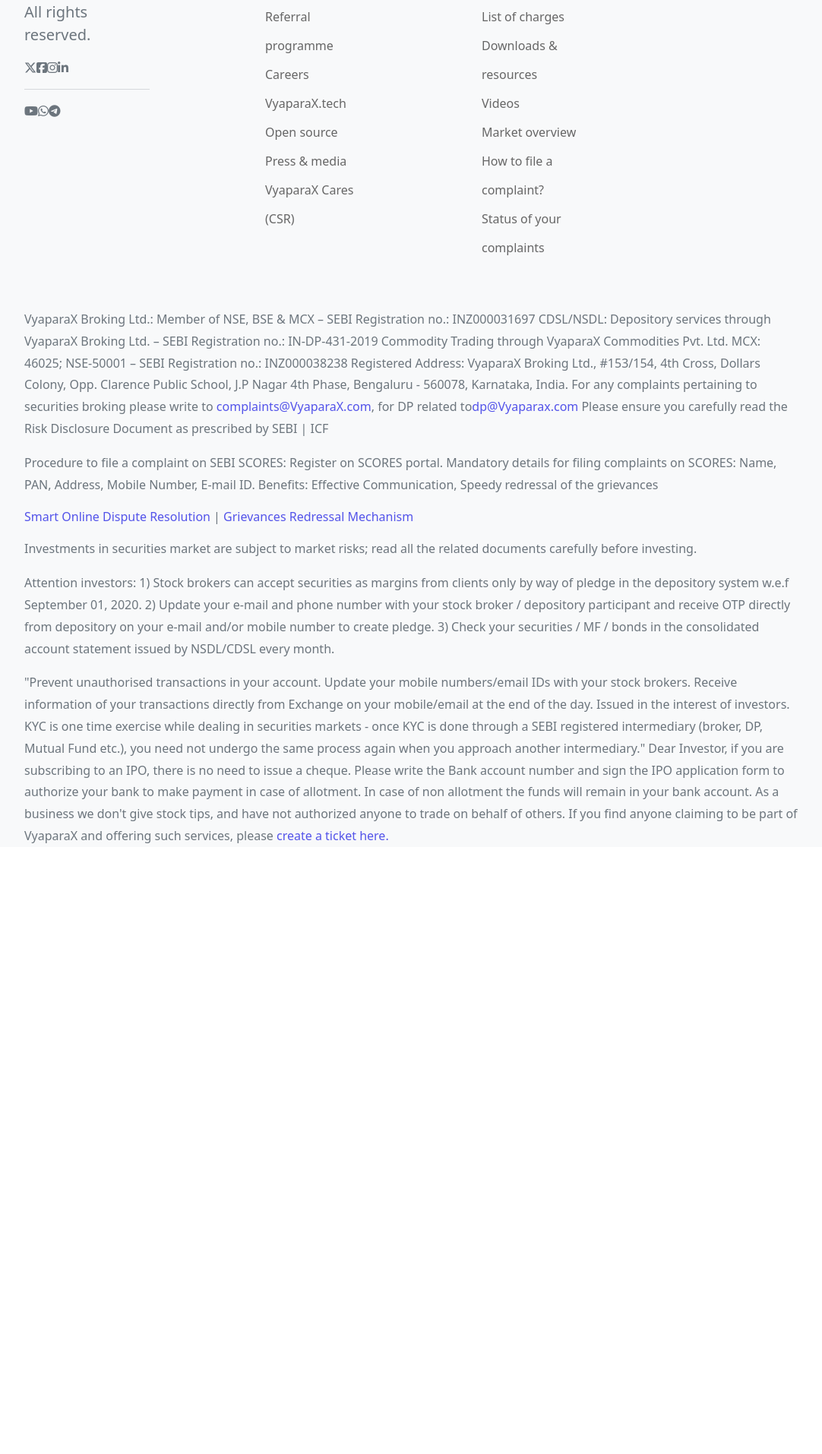
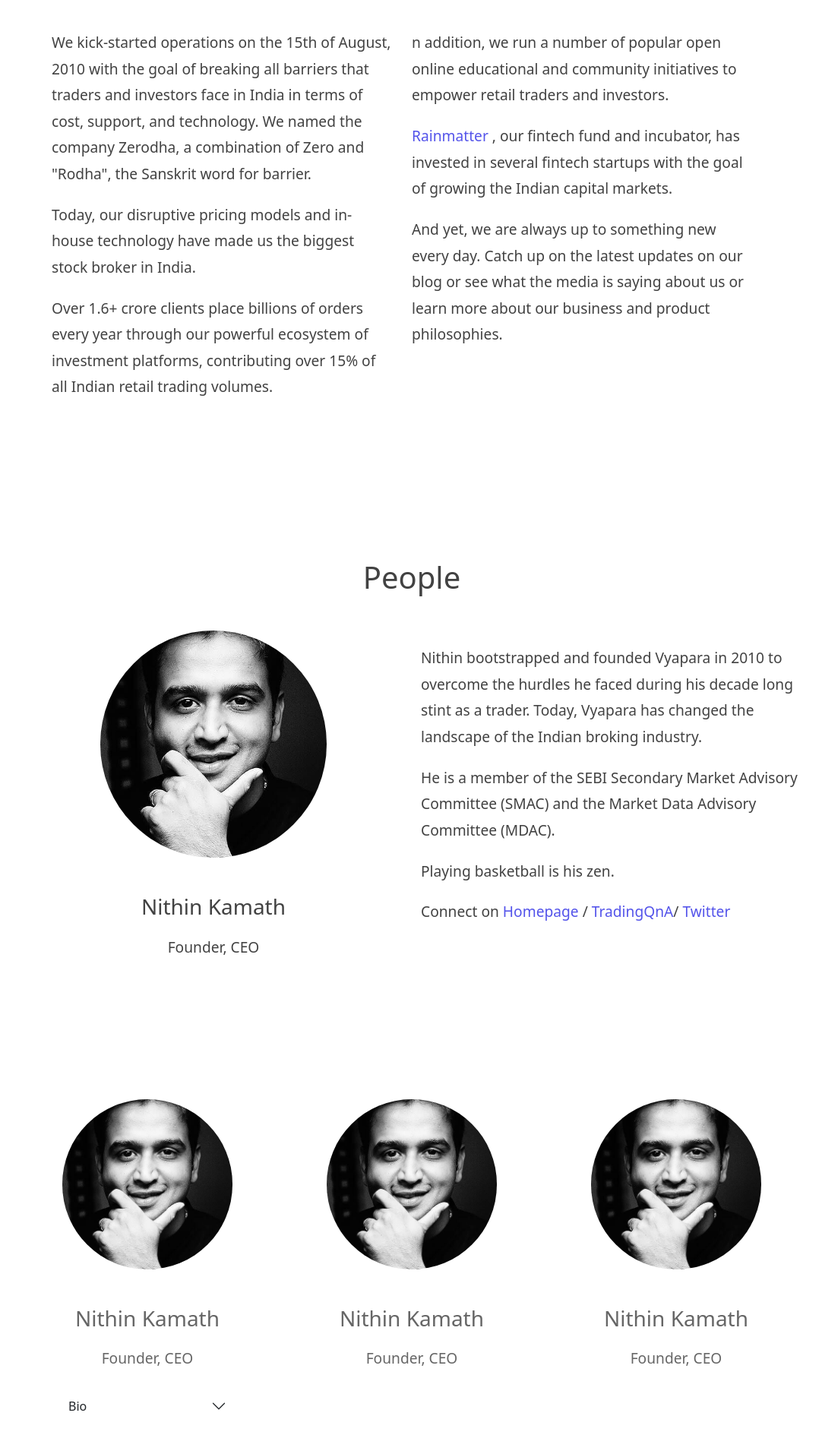
Before and after one commit to HarvinderKaur04/FrontendVX, a React (Vite) app: page /about in a window 1280 px wide. Shown: the part 426-2340 px from the top of the page at 76% size, without its empty margins (98-1180 px from the left). Before the commit the page ends 1557 px from the top, so only its background shows below. Built offline with nearby package versions, Linux system fonts and the light colour scheme.

Commit message:
about completed

```diff
--- a/src/index.css
+++ b/src/index.css
@@ -12,6 +12,7 @@
   -webkit-font-smoothing: antialiased;
   -moz-osx-font-smoothing: grayscale;
 }
+
 body {
 
   color: #424242;
@@ -21,8 +22,9 @@
 a {
   color: #3939e7dc;
   text-decoration: inherit;
-  font-size: 1rem;
+  font-size: 1.2rem;
 }
+
 a:hover {
   color: #535bf2;
 }
@@ -40,36 +42,72 @@
     color: #213547;
     background-color: #ffffff;
   }
+
   a:hover {
     color: #747bff;
   }
 
 }
 
-.list-style{
+.list-style {
   list-style-type: none;
   line-height: 2rem;
   font-weight: 500;
   font-size: 2rem;
 }
-.list-head{
+
+.list-head {
   font-size: 1.8rem;
   margin-bottom: 10px;
 }
 
-.footer-p{
+.footer-p {
   font-size: 1rem;
   line-height: 1.8;
 
 }
-.footer li a{
+
+.footer li a {
   color: #666;
 
 }
+
 /* navbar items */
-.nav-item{
-  margin-left: 20px;
-  font-size:1.25rem;
+.nav-item {
+  margin-left: 30px;
+  font-size: 1.25rem;
 
 
 }
+
+.p {
+  font-size: 1.2rem;
+  line-height: 1.8;
+  margin-bottom: 15px;
+  margin-block-start: 1em;
+  margin-block-end: 1em;
+
+}
+
+.team {
+  padding: 20px 50px;
+  text-align: center;
+  align-items: center;
+  color: #666;
+}
+
+.accordion-button {
+
+  background-color: none !important;
+  border: none !important;
+  box-shadow: none !important;
+  text-align: center !important;
+}
+
+.accordion {
+  border: none !important;
+  box-shadow: none !important;
+  background-color: none !important;
+
+
+}
--- a/src/landing_page/Navbar.jsx
+++ b/src/landing_page/Navbar.jsx
@@ -3,14 +3,14 @@
     return (
 
             <nav class="navbar navbar-expand-lg bg-body-tertiary border-bottom">
-                <div class="container pt-2 pb-4">
+                <div class="container pt-2 pb-4 ">
                     <Link class="navbar-brand" to="/"><img src="media/images/logo2.jpeg" alt="Home" srcset="" style={{ width:"45%" }} /></Link>
                     <button class="navbar-toggler" type="button" data-bs-toggle="collapse" data-bs-target="#navbarSupportedContent" aria-controls="navbarSupportedContent" aria-expanded="false" aria-label="Toggle navigation">
                         <span class="navbar-toggler-icon"></span>
                     </button>
                     <div class="collapse navbar-collapse" id="navbarSupportedContent">
                         <form class="d-flex" >
-                        <ul class="navbar-nav me-auto mb-2 mb-lg-0">
+                        <ul class="navbar-nav me-auto mb-2 mb-lg-0  ">
                             <li class="nav-item ">
                                 <Link class="nav-link active" aria-current="page" to="/signup">Signup</Link>
                             </li>
@@ -26,8 +26,8 @@
                             <li class="nav-item">
                                 <Link class="nav-link active" to="/support">Support</Link>
                             </li>
-                               <li class="nav-item">
-                                <Link class="nav-link active" to="#"><i class="fa-solid fa-bars"></i></Link>
+                               <li class="nav-item me-0">
+                                <Link class="nav-link active" to="#"><i class="fa-solid fa-bars "></i></Link>
                             </li>
 
 
--- a/src/landing_page/about/AboutPage.jsx
+++ b/src/landing_page/about/AboutPage.jsx
@@ -1,10 +1,12 @@
 import Hero from "./Hero";
+import People from "./People";
 import Team from "./Team";
 
 function AboutPage() {
     return (
         <>
         <Hero/>
+        <People/>
         <Team/>
 
 
--- a/src/landing_page/about/Hero.jsx
+++ b/src/landing_page/about/Hero.jsx
@@ -1,5 +1,46 @@
 function Hero() {
-    return ( <h1>Hero</h1> );
+    return (
+        <div className="container">
+            <div className="row p-5 mb-5">
+                <h1 className="text-center mt-5 mb-5">We pioneered the discount broking model in India.<br></br>
+                    Now, we are breaking ground with our technology.</h1>
+
+                <div className="row p-5 mt-5 border-top">
+                    <div className="col-6">
+                        <p className="p">
+                            We kick-started operations on the 15th of August, 2010 with the goal
+                            of breaking all barriers that traders and investors face in India in terms
+                            of cost, support, and technology. We named the company Zerodha, a combination
+                            of Zero and "Rodha", the Sanskrit word for barrier.</p>
+                        <p className="p">
+                            Today, our disruptive pricing models and in-house technology
+                            have made us the biggest stock broker in India.</p>
+
+                        <p className="p">Over 1.6+ crore clients place billions of orders every year
+                            through our powerful ecosystem of investment platforms,
+                            contributing over 15% of all Indian retail trading volumes.
+                        </p>
+                    </div>
+                    <div className="col-6">
+                     <p className="p">
+                            n addition, we run a number of popular open online educational and
+                             community initiatives to empower retail traders and investors.
+                             </p>
+                     <p className="p">
+                            <a href="">Rainmatter </a>, our fintech fund and incubator, has invested in several
+                             fintech startups with the goal of growing the Indian capital markets.</p>
+                     <p className="p">
+                            And yet, we are always up to something new every day.
+                            Catch up on the latest updates on our blog or see what the media
+                            is saying about us or learn more about our business
+                            and product philosophies.
+                        </p>
+                    </div>
+                </div>
+
+            </div>
+        </div>
+    );
 }
 
 export default Hero;
--- /dev/null
+++ b/src/landing_page/about/People.jsx
@@ -0,0 +1,32 @@
+function People() {
+    return (
+        <div className="container">
+            <div className="row p-5 mb-5">
+                <h1 className="text-center  mb-5">People</h1>
+                <div className="col text-center">
+                    <img src="media/images/nithinKamath.jpg" style={{width:"60%"}}className="rounded-circle " alt="" srcset="" />
+                    <h3 className="mt-5">Nithin Kamath</h3>
+                    <p className="p"> Founder, CEO </p>
+                </div>
+                <div className="col">
+                    <p className="p">
+                        Nithin bootstrapped and founded Vyapara in 2010 to overcome
+                        the hurdles he faced during his decade long stint as a trader.
+                        Today, Vyapara has changed the landscape of the Indian broking industry.
+                        <p className="p">
+                            He is a member of the SEBI Secondary Market Advisory Committee (SMAC)
+                            and the Market Data Advisory Committee (MDAC).</p>
+                        <p className="p">Playing basketball is his zen.</p>
+                        <p className="p">
+                            Connect on <a href="http://">Homepage </a>/<a href="http://"> TradingQnA</a>/<a href="http://"> Twitter</a>
+                        </p>
+
+
+                    </p>
+                </div>
+            </div>
+        </div>
+    );
+}
+
+export default People;
--- a/src/landing_page/about/Team.jsx
+++ b/src/landing_page/about/Team.jsx
@@ -1,5 +1,61 @@
 function Team() {
-    return ( <h1>Team</h1> );
+    return (
+        <div className="container">
+            <div className="row p-5 mb-5">
+                <div className="col team">
+                    <img src="media/images/nithinKamath.jpg" style={{ width: "90%" }} className="rounded-circle " alt="" srcset="" />
+                    <h3 className="mt-5">Nithin Kamath</h3>
+                    <p className="p"> Founder, CEO </p>
+                    <div class="accordion" id="accordionExample">
+                        <h2 class="accordion-header">
+                            <button class="accordion-button collapsed" type="button" data-bs-toggle="collapse" data-bs-target="#collapseOne" aria-expanded="false" aria-controls="collapseOne">
+                                Bio
+                            </button>
+                        </h2>
+
+                        <div id="collapseOne" class="accordion-collapse collapse" data-bs-parent="#accordionExample">
+                            <div class="accordion-body">
+                                Nikhil is an astute and <br></br>experienced investor,<br></br> and he heads financial<br></br> planning at Zerodha. <br></br>An avid reader, <br></br>he always appreciates<br></br> a good game of chess.
+                            </div>
+                        </div>
+
+
+
+                    </div>
+
+                </div>
+                <div className="col team">
+                    <img src="media/images/nithinKamath.jpg" style={{ width: "90%" }} className="rounded-circle " alt="" srcset="" />
+                    <h3 className="mt-5">Nithin Kamath</h3>
+                    <p className="p"> Founder, CEO </p>
+                </div>
+                <div className="col team">
+                    <img src="media/images/nithinKamath.jpg" style={{ width: "90%" }} className="rounded-circle " alt="" srcset="" />
+                    <h3 className="mt-5">Nithin Kamath</h3>
+                    <p className="p"> Founder, CEO </p>
+                </div>
+
+            </div>
+            <div className="row p-5 mb-5">
+                <div className="col team">
+                    <img src="media/images/nithinKamath.jpg" style={{ width: "90%" }} className="rounded-circle " alt="" srcset="" />
+                    <h3 className="mt-5">Nithin Kamath</h3>
+                    <p className="p"> Founder, CEO </p>
+                </div>
+                <div className="col team">
+                    <img src="media/images/nithinKamath.jpg" style={{ width: "90%" }} className="rounded-circle " alt="" srcset="" />
+                    <h3 className="mt-5">Nithin Kamath</h3>
+                    <p className="p"> Founder, CEO </p>
+                </div>
+                <div className="col team">
+                    <img src="media/images/nithinKamath.jpg" style={{ width: "90%" }} className="rounded-circle " alt="" srcset="" />
+                    <h3 className="mt-5">Nithin Kamath</h3>
+                    <p className="p"> Founder, CEO </p>
+                </div>
+
+            </div>
+        </div>
+    );
 }
 
 export default Team;
```
Lines whose indentation alone changed are shown as unchanged.
